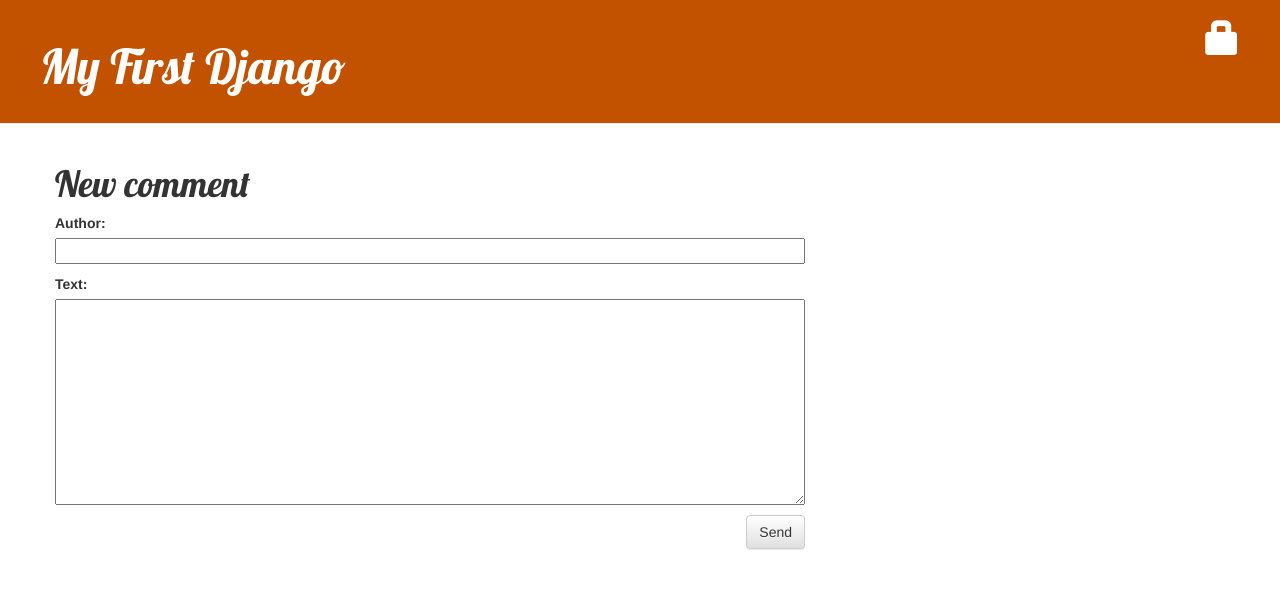
After one commit to AshutoshAgrawal2004/My-First-Django, a Django app: page /post/1/comment/ in a window 1280 px wide. The commit adds this page. Shown: the top 589 px of the page. Run offline with Django 3.2, Linux system fonts and the light colour scheme; tables that the repository leaves empty hold one stand-in row (values such as "Sample post"); some libraries are stand-ins or nearby versions.

Commit message:
Added Comment Model

```diff
--- a/blog/admin.py
+++ b/blog/admin.py
@@ -1,4 +1,5 @@
 from django.contrib import admin
-from .models import Post
+from .models import Post, Comment
 
 admin.site.register(Post)
+admin.site.register(Comment)
--- a/blog/forms.py
+++ b/blog/forms.py
@@ -1,9 +1,15 @@
 from django import forms
 
-from .models import Post
+from .models import Post,Comment
 
 class PostForm(forms.ModelForm):
 
     class Meta:
         model = Post
         fields = ('title', 'text',)
+
+class CommentForm(forms.ModelForm):
+
+    class Meta:
+        model = Comment
+        fields = ('author', 'text',)
--- a/blog/models.py
+++ b/blog/models.py
@@ -16,3 +16,21 @@
 
     def __str__(self):
         return self.title
+
+    def approved_comments(self):
+        return self.comments.filter(approved_comment=True)
+
+
+class Comment(models.Model):
+    post = models.ForeignKey('blog.Post', on_delete=models.CASCADE, related_name='comments')
+    author = models.CharField(max_length=200)
+    text = models.TextField()
+    created_date = models.DateTimeField(default=timezone.now)
+    approved_comment = models.BooleanField(default=False)
+
+    def approve(self):
+        self.approved_comment = True
+        self.save()
+
+    def __str__(self):
+        return self.text
--- a/blog/static/css/blog.css
+++ b/blog/static/css/blog.css
@@ -45,3 +45,6 @@
 .post h2 a, .post h2 a:visited {
     color: #000000;
 }
+.comment {
+    margin: 20px 0px 20px 20px;
+}
--- /dev/null
+++ b/blog/templates/blog/add_comment_to_post.html
@@ -0,0 +1,9 @@
+{% extends 'blog/base.html' %}
+
+{% block content %}
+<h1>New comment</h1>
+<form method="POST" class="post-form">{% csrf_token %}
+    {{ form.as_p }}
+    <button type="submit" class="save btn btn-default">Send</button>
+</form>
+{% endblock %}
--- a/blog/templates/blog/post_list.html
+++ b/blog/templates/blog/post_list.html
@@ -9,6 +9,7 @@
             </div>
             <h2><a href="{% url 'post_detail' pk=post.pk %}">{{ post.title }}</a></h2>
             <p>{{ post.text|linebreaksbr }}</p>
+            <a href="{% url 'post_detail' pk=post.pk %}">Comments: {{ post.approved_comments.count }}</a>
         </div>
     {% endfor %}
 {% endblock %}
--- a/blog/urls.py
+++ b/blog/urls.py
@@ -8,5 +8,8 @@
     path('post/<int:pk>/edit/', views.post_edit, name='post_edit'),
     path('drafts/', views.post_draft_list, name='post_draft_list'),
     path('post/<pk>/publish/', views.post_publish, name='post_publish'),
-path('post/<pk>/remove/', views.post_remove, name='post_remove'),
+    path('post/<pk>/remove/', views.post_remove, name='post_remove'),
+    path('post/<int:pk>/comment/', views.add_comment_to_post, name='add_comment_to_post'),
+    path('comment/<int:pk>/approve/', views.comment_approve, name='comment_approve'),
+    path('comment/<int:pk>/remove/', views.comment_remove, name='comment_remove'),
 ]
--- a/blog/views.py
+++ b/blog/views.py
@@ -1,7 +1,7 @@
 from django.shortcuts import render, get_object_or_404, redirect
-from .models import Post
+from .models import Post,Comment
 from django.utils import timezone
-from .forms import PostForm
+from .forms import PostForm, CommentForm
 from django.contrib.auth.decorators import login_required
 
 
@@ -62,3 +62,31 @@
     post = get_object_or_404(Post, pk=pk)
     post.delete()
     return redirect('post_list')
+
+
+def add_comment_to_post(request, pk):
+    post = get_object_or_404(Post, pk=pk)
+    if request.method == "POST":
+        form = CommentForm(request.POST)
+        if form.is_valid():
+            comment = form.save(commit=False)
+            comment.post = post
+            comment.save()
+            return redirect('post_detail', pk=post.pk)
+    else:
+        form = CommentForm()
+    return render(request, 'blog/add_comment_to_post.html', {'form': form})
+
+
+@login_required
+def comment_approve(request, pk):
+    comment = get_object_or_404(Comment, pk=pk)
+    comment.approve()
+    return redirect('post_detail', pk=comment.post.pk)
+
+
+@login_required
+def comment_remove(request, pk):
+    comment = get_object_or_404(Comment, pk=pk)
+    comment.delete()
+    return redirect('post_detail', pk=comment.post.pk)
```
Also changed, not shown: blog/templates/blog/post_detail.html (+25 -3 lines).
